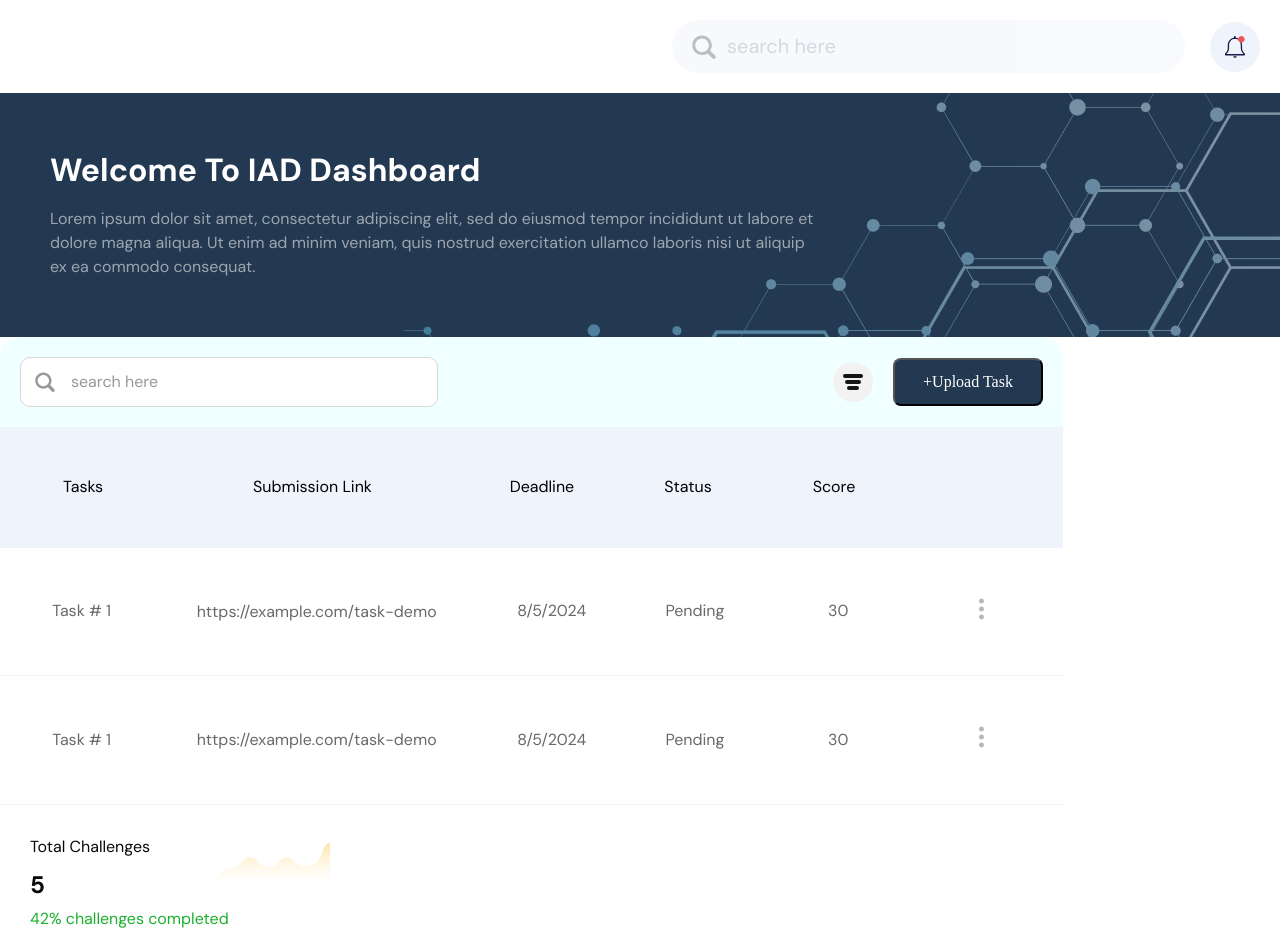
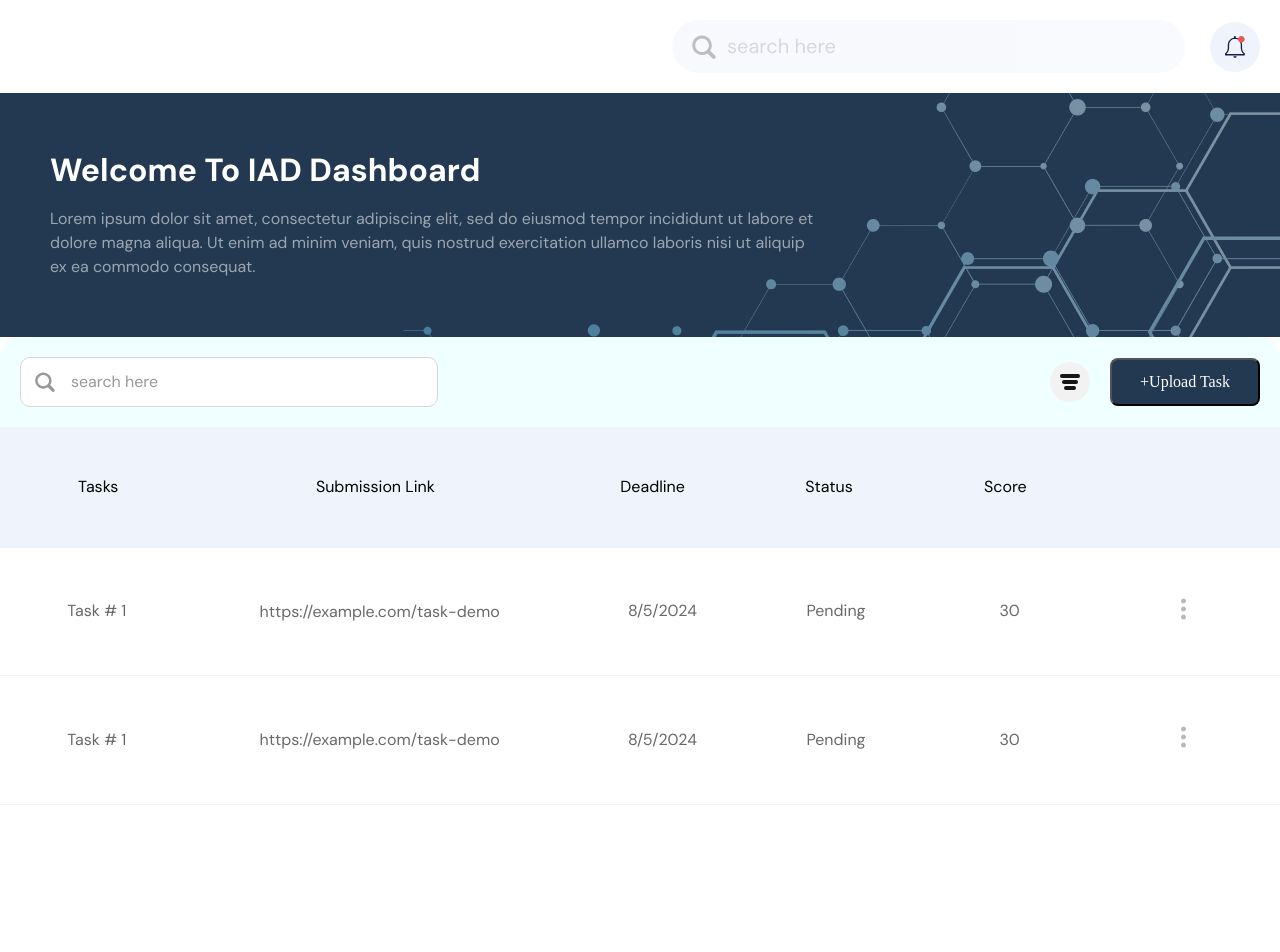
Before and after one commit to Yahya305/IAD-project, a React (Vite) app in the folder client/: page /student/dashboard in a window 1280 px wide. Shown: the top 952 px of the page. After the commit the page ends 805 px from the top, so only its background shows below. Built offline with nearby package versions, Linux system fonts and the light colour scheme.

Commit message:
table width fix

```diff
--- a/client/src/pages/student/dashboard/components/Table/index.css
+++ b/client/src/pages/student/dashboard/components/Table/index.css
@@ -4,7 +4,7 @@
 .table-section {
     width: 100%;
     background-color: azure;
-    max-width: 1063px;
+    /* max-width: 1063px; */
     border-radius: 20px;
 }
 
--- a/client/src/pages/student/dashboard/index.jsx
+++ b/client/src/pages/student/dashboard/index.jsx
@@ -12,7 +12,7 @@ function StudentDashboard() {
             <Search />
             <Banner />
             <Table />
-            <Card />
+            {/* <Card /> */}
             {/* <Card />
             <Card />
             <Card /> */}
```
